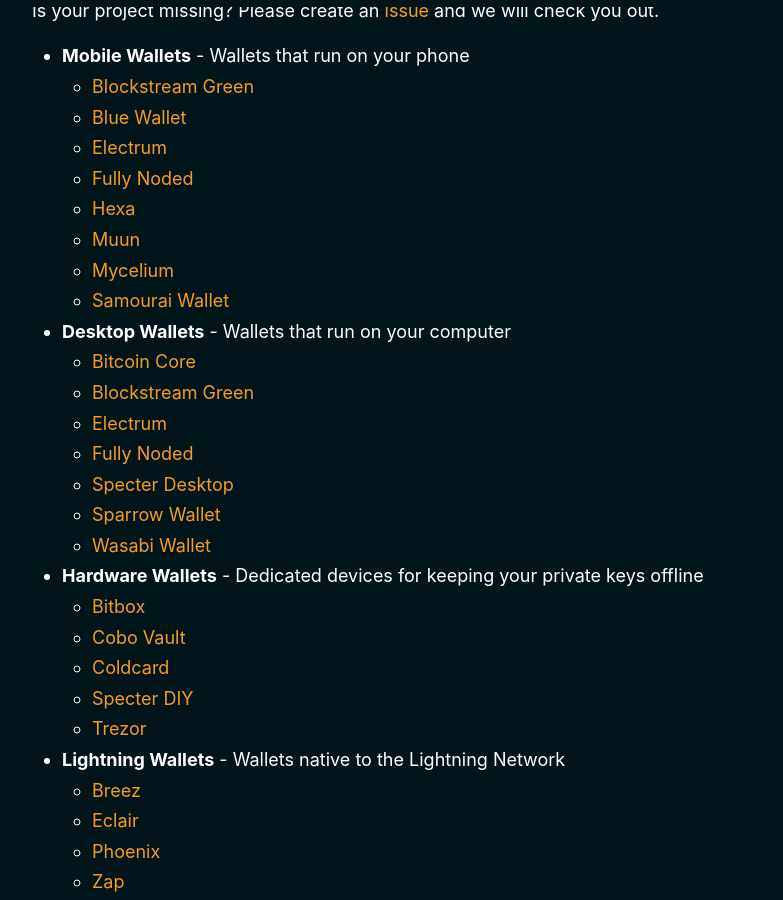
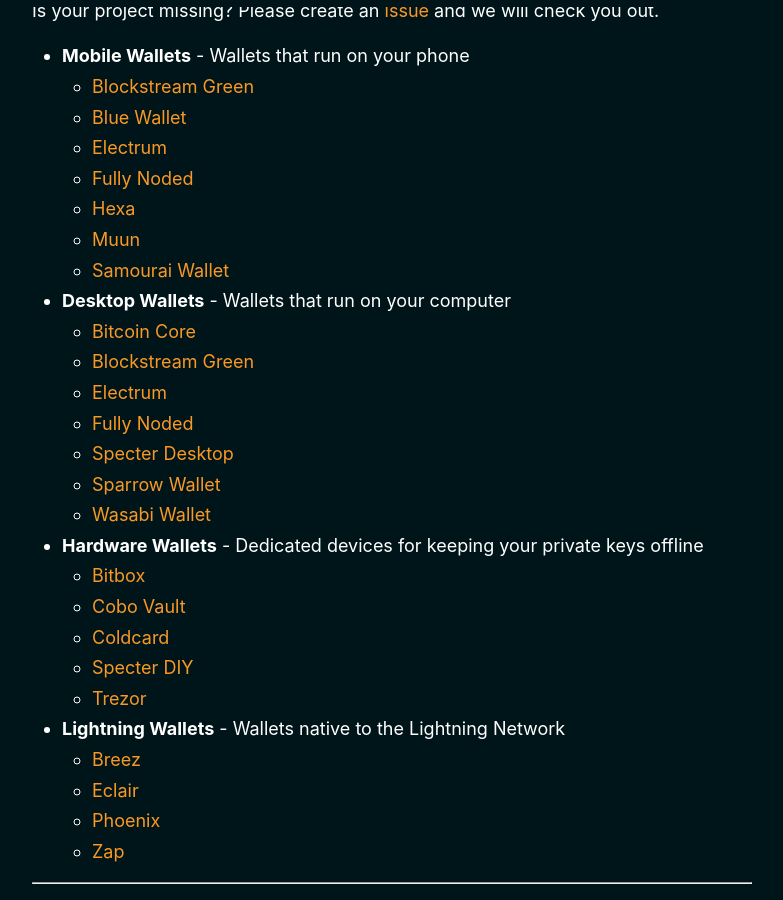
Before and after one commit to BitcoinQnA/bitcoin-wallet-guide, a Jekyll site: the page built from _pages/home.md, in a window 1280 px wide and 900 px high, scrolled down 1516 px. Shown: the whole window, without its empty margins (248-1031 px from the left). Built offline with Jekyll 4.4.1, drawn with Linux system fonts in a browser that asks for light colours.

Commit message:
Update home.md

```diff
--- a/_pages/home.md
+++ b/_pages/home.md
@@ -48,7 +48,6 @@ Is your project missing? Please create an [issue](https://github.com/BitcoinQnA/
    - [Fully Noded](https://fullynoded.app/)
    - [Hexa](https://hexawallet.io/)
    - [Muun](https://muun.com/)
-   - [Mycelium](https://wallet.mycelium.com/)
    - [Samourai Wallet](https://samouraiwallet.com)
 
 
```
